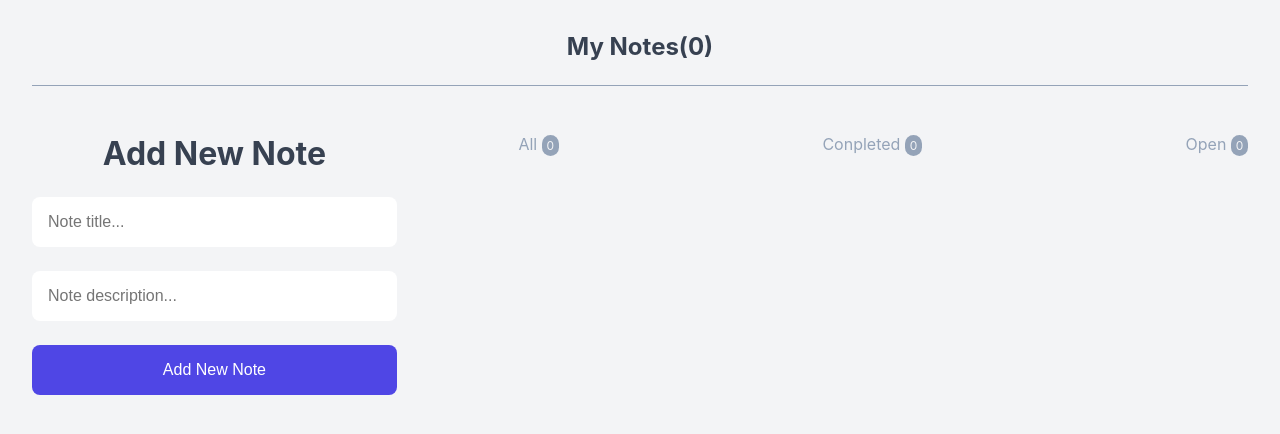
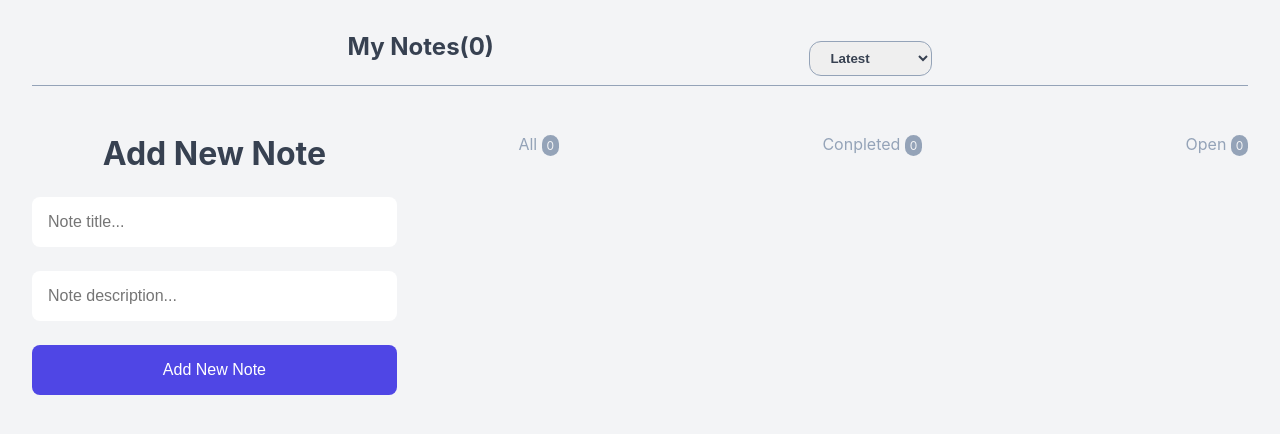
Before and after one commit to soheilp09/Note-App, a React (Vite) app: page / in a window 1280 px wide. Shown: the top 434 px of the page. Built offline with nearby package versions, Linux system fonts and the light colour scheme.

Commit message:
SortNotes

```diff
--- a/src/App.jsx
+++ b/src/App.jsx
@@ -1,4 +1,3 @@
-
 
 import { useState } from 'react'
 import AddNewNote from './AddNewNote'
@@ -11,13 +10,16 @@ import NoteStatus from './NoteStatus';
 function App() {
 
   const [notes,setNotes] = useState([]);
+  const [sort,setSort] = useState("latest");
 
 
+  //HandelDelete
 function handeldelete(id){
 const filterdNotes =   notes.filter((item)=>item.id != id);
 setNotes(filterdNotes)
 };
 
+//ToggleComponent
 function handelToggle(id) {
 
  const newNote =  notes.map((item)=>item.id === id ?{...item,completed: !item.completed} : item)
@@ -25,17 +27,26 @@ function handelToggle(id) {
 
 };
 
+//SortNotes
+let sortedNotes = notes;
+if(sort === "earliest")sortedNotes.sort((a,b)=>new Date(a.creaditAt) - new Date(b.creaditAt))
+  if(sort === "latest")sortedNotes.sort((a,b)=>new Date(b.creaditAt) - new Date(a.creaditAt))
+    if(sort === "completed")sortedNotes.sort((a,b)=>new Date(a.completed) - new Date(b.completed))
+
+
 
   return (
     <div className='container'>
-      <NoteHeader notes={notes.length}/>
+      <NoteHeader setSort={setSort} sort={sort} notes={notes.length}/>
+
       <div className='note-app'>
         <AddNewNote setNotes={setNotes}/>
 
        <div className='note-container'>
        <NoteStatus notes={notes}/>
-       <NoteList notes={notes} onDelete={handeldelete} onToggle={handelToggle}/>
+       <NoteList notes={sortedNotes} onDelete={handeldelete} onToggle={handelToggle}/>
        </div>
+
       </div>
 
     </div>
--- a/src/NoteHeader.jsx
+++ b/src/NoteHeader.jsx
@@ -1,9 +1,15 @@
 import React from 'react'
 
-function NoteHeader({notes}) {
+function NoteHeader({notes,sort,setSort}) {
   return (
 <div className='note-header'>
     <h2>My Notes({notes})</h2>
+
+ <select onChange={(e)=>setSort(e.target.value)} value={sort}>
+  <option   value="latest">Latest</option>
+  <option   value="earliest">Earliest</option>
+  <option   value="completed">Completed</option>
+ </select>
 
 
 </div>
```
